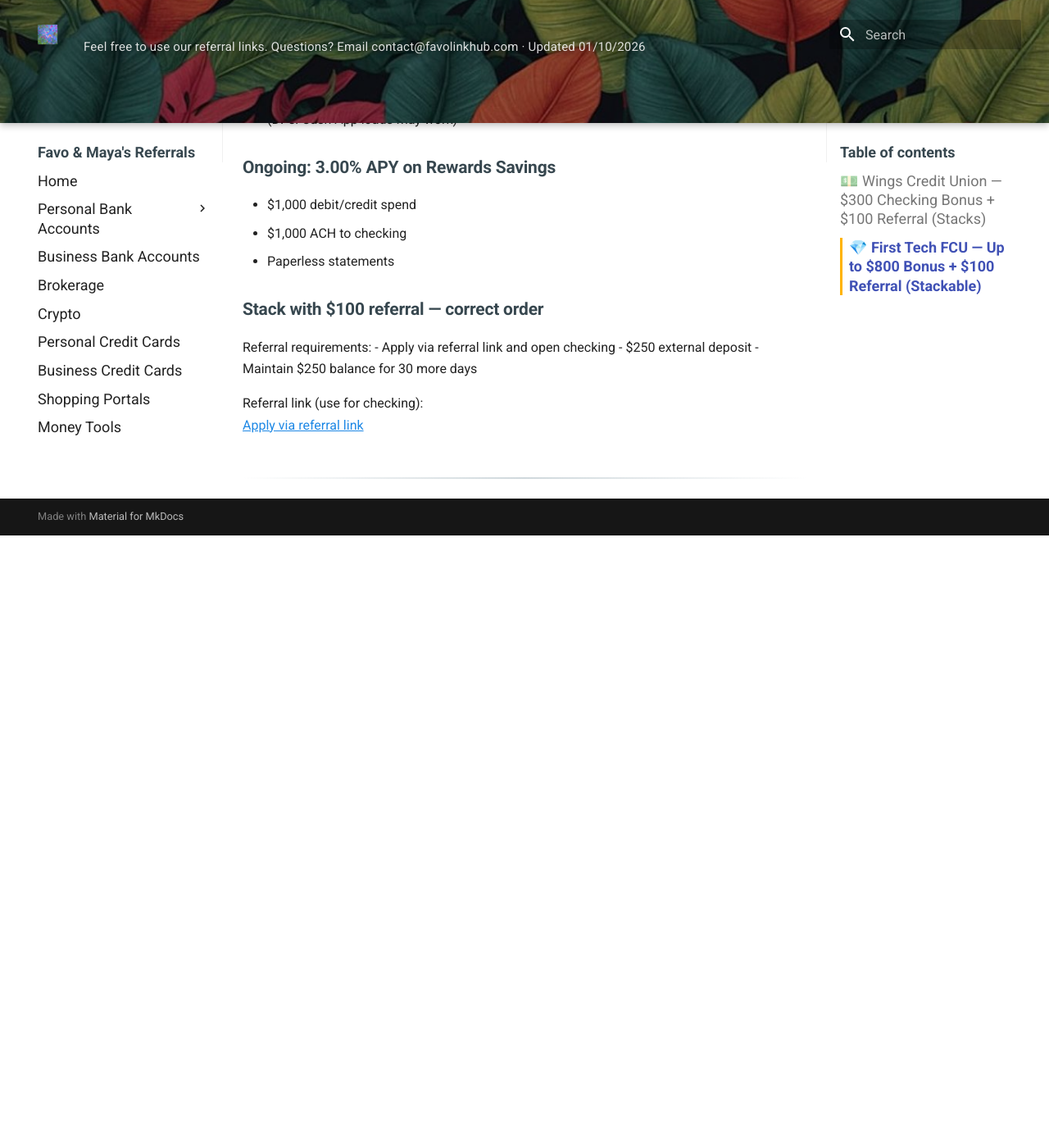
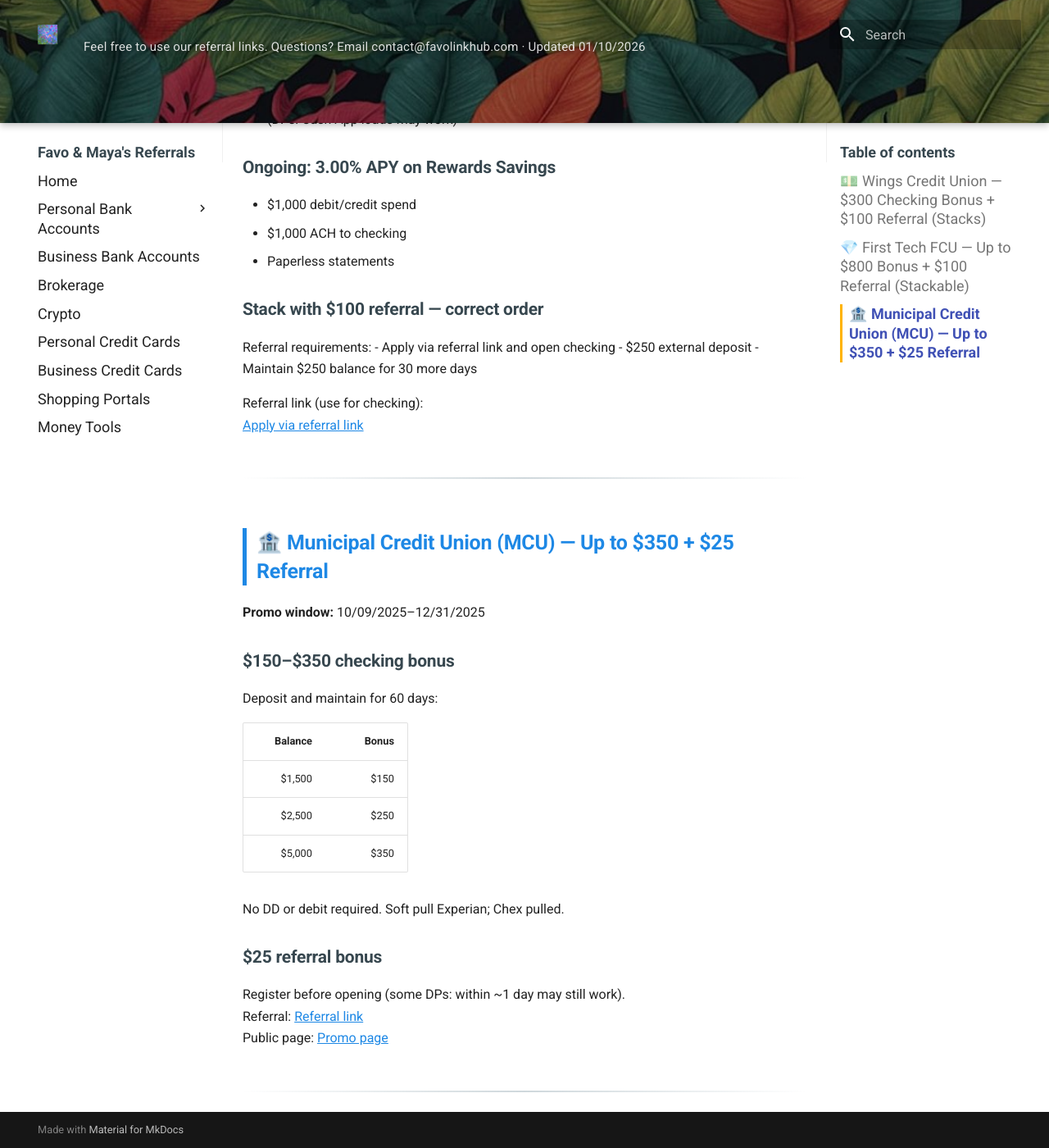
Before and after one commit to whispersofzephyr/favolinkhub-site, an MkDocs documentation site: the page built from docs/_archive/personal-bank-expired.md, in a window 1280 px wide and 1400 px high, scrolled down 1824 px. Shown: the whole window at 82% size. Built offline with MkDocs 1.6.1 and Material for MkDocs 9.7.7, drawn with Linux system fonts in a browser that asks for light colours; before the commit the page ends 2477 px from its top, so only the background shows below that.

Commit message:
Update personal-bank-expired.md

```diff
--- a/docs/_archive/personal-bank-expired.md
+++ b/docs/_archive/personal-bank-expired.md
@@ -61,3 +61,24 @@ Referral link (use for checking):
 [Apply via referral link](https://ft360.firsttechfed.com/ftfcu/servlet/SmartForm.html?formCode=checking-app&productId=74&campaignId=7198&promoCode=FT83542ZhishanW)
 
 ---
+
+## 🏦 Municipal Credit Union (MCU) — Up to $350 + $25 Referral
+**Promo window:** 10/09/2025–12/31/2025
+
+### $150–$350 checking bonus
+Deposit and maintain for 60 days:
+
+| Balance | Bonus |
+|---:|---:|
+| $1,500 | $150 |
+| $2,500 | $250 |
+| $5,000 | $350 |
+
+No DD or debit required. Soft pull Experian; Chex pulled.
+
+### $25 referral bonus
+Register before opening (some DPs: within ~1 day may still work).
+Referral: [Referral link](https://share.nymcu.org/billssophiewang!8bfa5b6aa6!a)
+Public page: [Promo page](https://www.nymcu.org/checkingbonus)
+
+---
```
